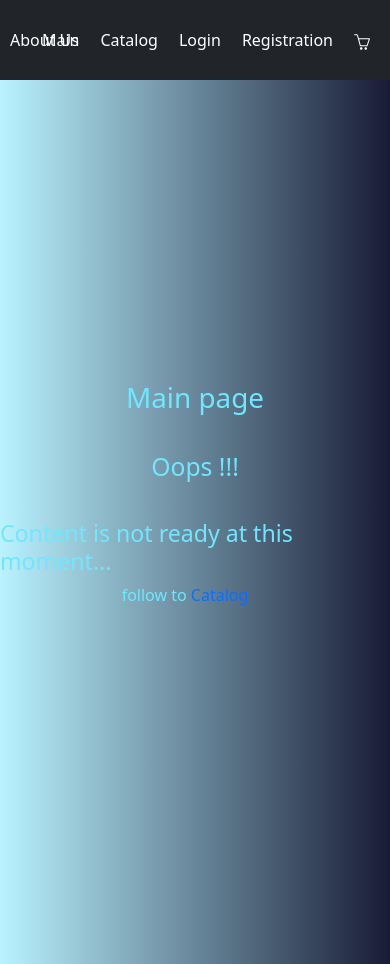
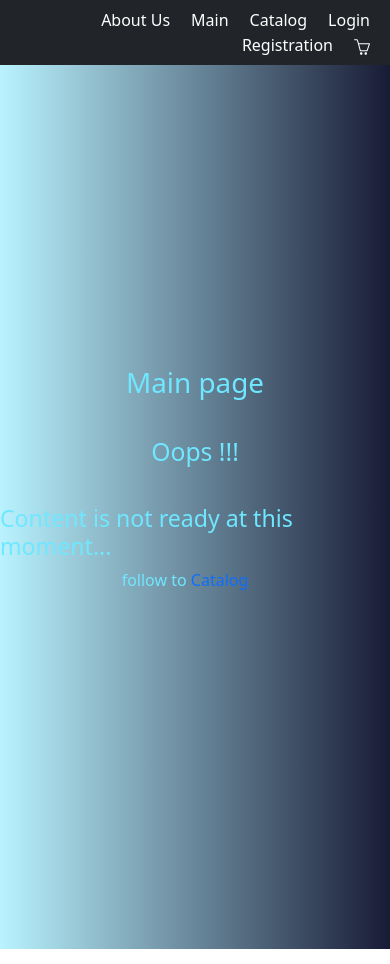
Before and after one commit to RS-Tech-Artisans/eCommerce-React, a React app: page / in a window 390 px wide. Built offline with nearby package versions, Linux system fonts and the light colour scheme; what @commercetools/platform-sdk, @commercetools/sdk-client-v2 would draw is missing.

Commit message:
fix: layout navbar

```diff
--- a/src/common/NavBar.css
+++ b/src/common/NavBar.css
@@ -11,7 +11,19 @@
 
 .about-us {
   position: absolute;
-  left: 10px;
+  left: 0;
+  padding-left: 10px;
+}
+
+@media (max-width: 776px) {
+  .navbar {
+    height: auto;
+  }
+
+  .about-us {
+  position: relative;
+  left: 0;
+  }
 }
 
 @media (max-width: 580px) {
@@ -23,5 +35,6 @@
 
   button.btn-dark.btn-lg.btn.btn-primary {
     padding: 0;
+    padding-right: 10px;
   }
 }
```
